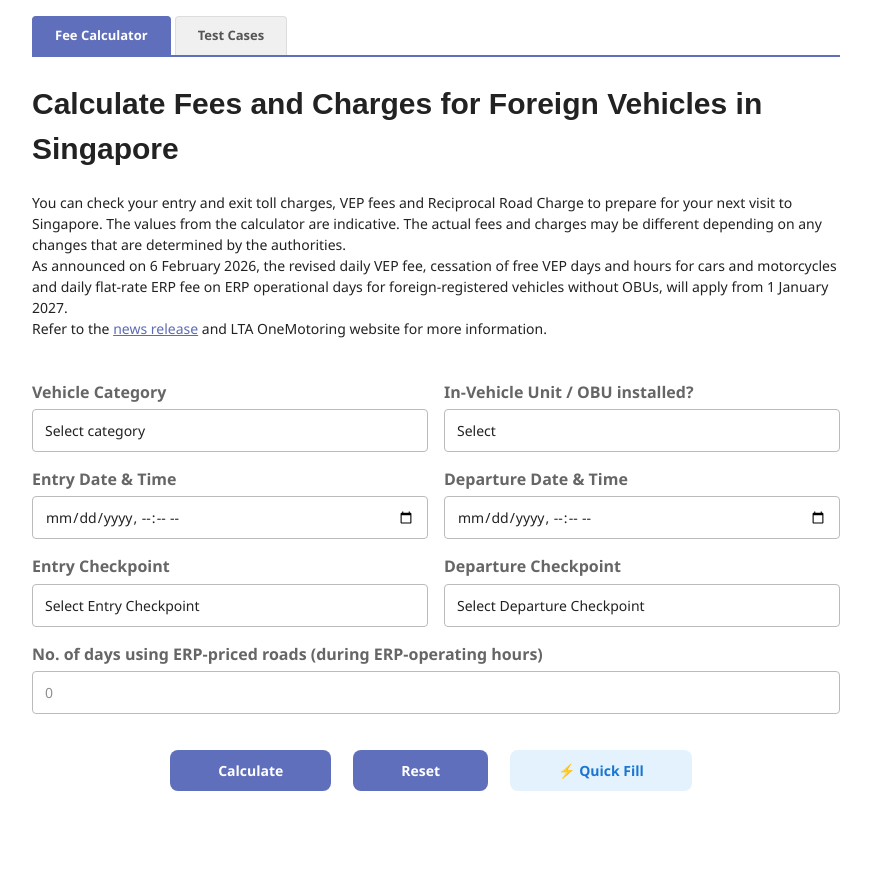
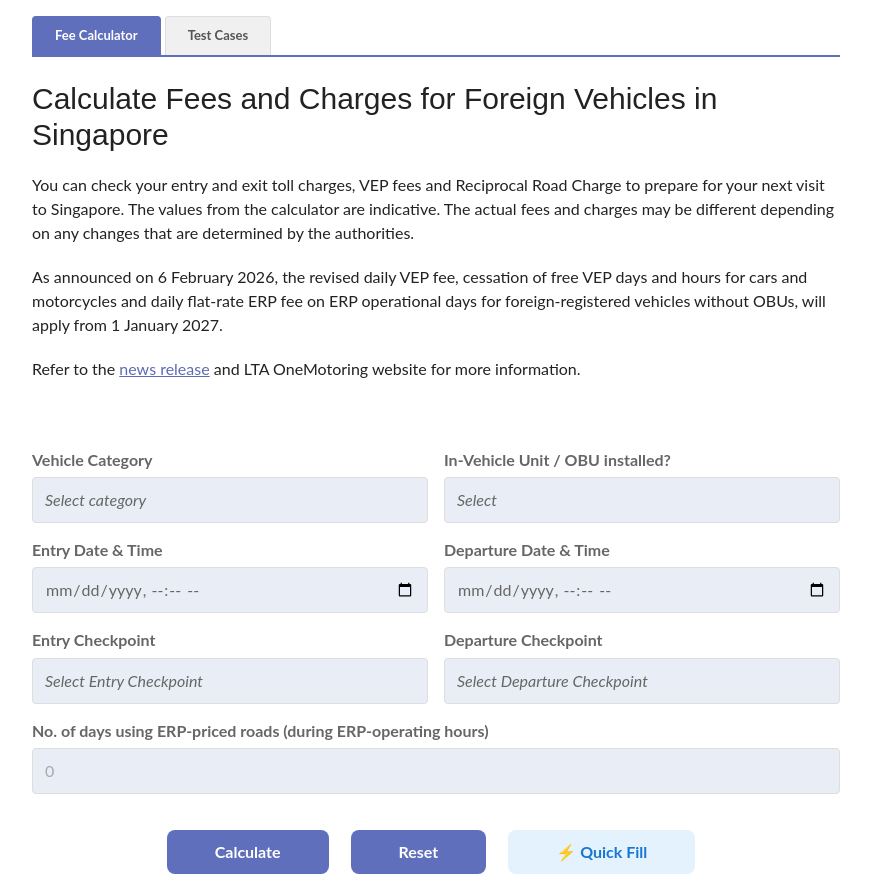
Before and after one commit to willteowh/vep-calculator, a React (Vite) app: page / in a window 1280 px wide. Shown: the whole page, without its empty margins (204-1075 px from the left). Before the commit the page ends 807 px from the top, so only its background shows below. Built offline with nearby package versions, Linux system fonts and the light colour scheme.

Commit message:
UI update

```diff
--- a/src/components/CalculatorForm.tsx
+++ b/src/components/CalculatorForm.tsx
@@ -36,12 +36,14 @@ export function CalculatorForm({
           0% { transform: rotate(0deg); }
           100% { transform: rotate(360deg); }
         }
+        .infoBox > * {
+          margin-bottom: 20px;
+        }
       `}</style>
-      <div>
+      <div className="infoBox" style={infoStyles.infoBox}>
         <h1 style={infoStyles.pageHeader}>
           Calculate Fees and Charges for Foreign Vehicles in Singapore&nbsp;
         </h1>
-        <h1>&nbsp;</h1>
         <p>
           You can check your entry and exit toll charges, VEP fees and
           Reciprocal Road Charge to prepare for your next visit to Singapore.
@@ -92,7 +94,9 @@ export function CalculatorForm({
               value={form.vehicleCategory}
               onChange={(e) => onFieldChange("vehicleCategory", e.target.value)}
             >
-              <option value="">Select category</option>
+              <option disabled value="">
+                Select category
+              </option>
               <option value="cars">Cars</option>
               <option value="motorcycles">Motorcycles</option>
             </select>
@@ -111,7 +115,9 @@ export function CalculatorForm({
               value={form.hasIU}
               onChange={(e) => onFieldChange("hasIU", e.target.value)}
             >
-              <option value="">Select</option>
+              <option disabled value="">
+                Select
+              </option>
               <option value="yes">Yes (IU / OBU installed)</option>
               <option value="no">No (no IU / OBU)</option>
             </select>
@@ -161,7 +167,9 @@ export function CalculatorForm({
               value={form.entryCheckpoint}
               onChange={(e) => onFieldChange("entryCheckpoint", e.target.value)}
             >
-              <option value="">Select Entry Checkpoint</option>
+              <option disabled value="">
+                Select Entry Checkpoint
+              </option>
               <option value="woodlands">Woodlands Checkpoint</option>
               <option value="tuas">Tuas Checkpoint</option>
             </select>
@@ -182,7 +190,9 @@ export function CalculatorForm({
                 onFieldChange("departCheckpoint", e.target.value)
               }
             >
-              <option value="">Select Departure Checkpoint</option>
+              <option disabled value="">
+                Select Departure Checkpoint
+              </option>
               <option value="woodlands">Woodlands Checkpoint</option>
               <option value="tuas">Tuas Checkpoint</option>
             </select>
--- a/src/globals.css
+++ b/src/globals.css
@@ -1,5 +1,6 @@
 @import "tailwindcss";
 @import url("https://fonts.googleapis.com/css2?family=Lato:wght@300;400;700&display=swap");
+@import url("https://fonts.googleapis.com/css2?family=Francois+One&display=swap");
 
 :root {
   --background: #ffffff;
@@ -26,3 +27,7 @@ body {
   font-family: Lato, sans-serif;
   font-size: 16px;
 }
+
+h1 {
+  font-family: "Francois One", sans-serif;
+}
--- a/src/utils/styles.ts
+++ b/src/utils/styles.ts
@@ -1,11 +1,12 @@
 import { link } from "fs";
 
 export const themeColor = "#606fbb";
+export const resultColor = "rgb(185, 185, 203)";
 
 export const baseStyles = {
   wrap: {
-    fontFamily: "'Segoe UI','Noto Sans',Arial,sans-serif",
-    fontSize: 14,
+    fontFamily: "Lato, sans-serif",
+    fontSize: 16,
     color: "#222",
     maxWidth: 840,
     margin: "0 auto",
@@ -67,10 +68,12 @@ export const formStyles = {
   sel: (hasError: boolean) => ({
     width: "100%",
     padding: "10px 12px",
-    border: `1px solid ${hasError ? themeColor : "#bbb"}`,
+    border: `1px solid ${hasError ? themeColor : "rgb(221, 221, 221)"}`,
     borderRadius: 4,
-    fontSize: 14,
-    background: "#fff",
+    fontSize: 16,
+    fontStyle: "italic" as const,
+    color: "rgb(102, 102, 102)",
+    background: "rgb(233, 237, 245)",
     outline: "none" as const,
     cursor: "pointer" as const,
     appearance: "none" as const,
@@ -78,10 +81,11 @@ export const formStyles = {
   inp: (hasError: boolean) => ({
     width: "100%",
     padding: "10px 12px",
-    border: `1px solid ${hasError ? themeColor : "#bbb"}`,
+    border: `1px solid ${hasError ? themeColor : "rgb(221, 221, 221)"}`,
     borderRadius: 4,
-    fontSize: 14,
-    background: "#fff",
+    fontSize: 16,
+    color: "rgb(102, 102, 102)",
+    background: "rgb(233, 237, 245)",
     outline: "none" as const,
     boxSizing: "border-box" as const,
   }),
@@ -126,8 +130,10 @@ export const infoStyles = {
   pageHeader: {
     fontSize: 30,
     fontFamily: "Francois One, sans-serif",
-    fontWeight: 700,
+    fontWeight: 400,
+    lineHeight: 1.2,
   },
+  infoBox: {} as const,
 };
 
 export const buttonStyles = {
@@ -145,7 +151,6 @@ export const buttonStyles = {
     border: "none",
     borderRadius: 8,
     padding: "10px 48px",
-    fontSize: 14,
     fontWeight: 700,
     cursor: "pointer" as const,
     marginRight: 10,
@@ -169,37 +174,47 @@ export const resultStyles = {
   tbl: {
     width: "100%",
     borderCollapse: "collapse" as const,
-    fontSize: 14,
+    fontSize: 16,
   } as const,
   th: {
-    background: themeColor,
-    color: "#fff",
-    padding: "9px 12px",
+    background: resultColor,
+    padding: "15px 10px",
     textAlign: "left" as const,
     fontWeight: 700,
+    borderBottom: "1px solid #eee",
   } as const,
   tdL: {
-    padding: "8px 12px",
+    background: resultColor,
+    padding: "15px 10px",
     borderBottom: "1px solid #eee",
     fontWeight: 600,
     color: "#333",
     width: "52%",
-    background: "#fafafa",
-    verticalAlign: "top" as const,
+    verticalAlign: "middle" as const,
   } as const,
   tdV: {
-    padding: "8px 12px",
+    padding: "15px 10px",
     borderBottom: "1px solid #eee",
+    borderRight: "1px solid rgb(221, 221, 221)",
     verticalAlign: "top" as const,
   } as const,
   subTr: { background: "#fff3cd" } as const,
-  gTr: { background: themeColor } as const,
+  footNote: {
+    fontSize: 13,
+    color: "#555",
+    fontWeight: 700,
+  },
+  gTr: {} as const,
   gTd: {
+    background: resultColor,
     padding: "10px 12px",
     color: "#fff",
     fontWeight: 700,
     fontSize: 15,
   } as const,
+  infoTr: {
+    border: "1px solid rgb(221, 221, 221)",
+  },
   pill: (variant: "pre" | "post" | "default") => ({
     display: "inline-block" as const,
     padding: "2px 8px",
```
Also changed, not shown: src/components/ResultTable.tsx (+74 -59 lines).
